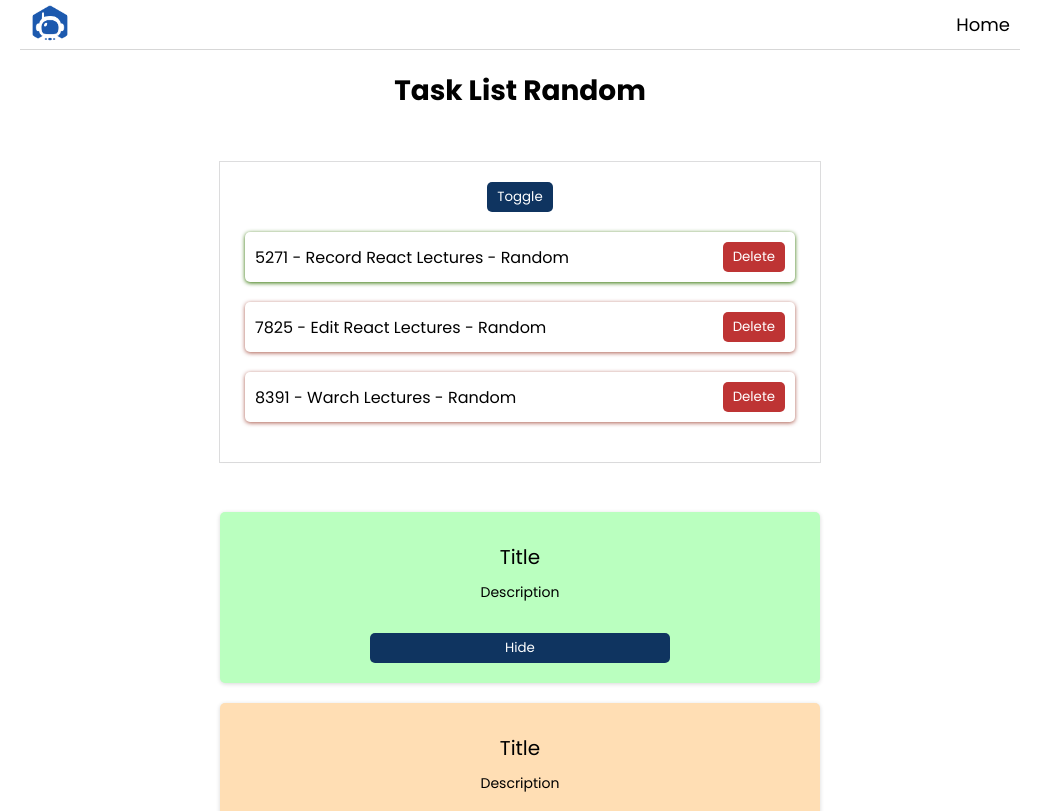
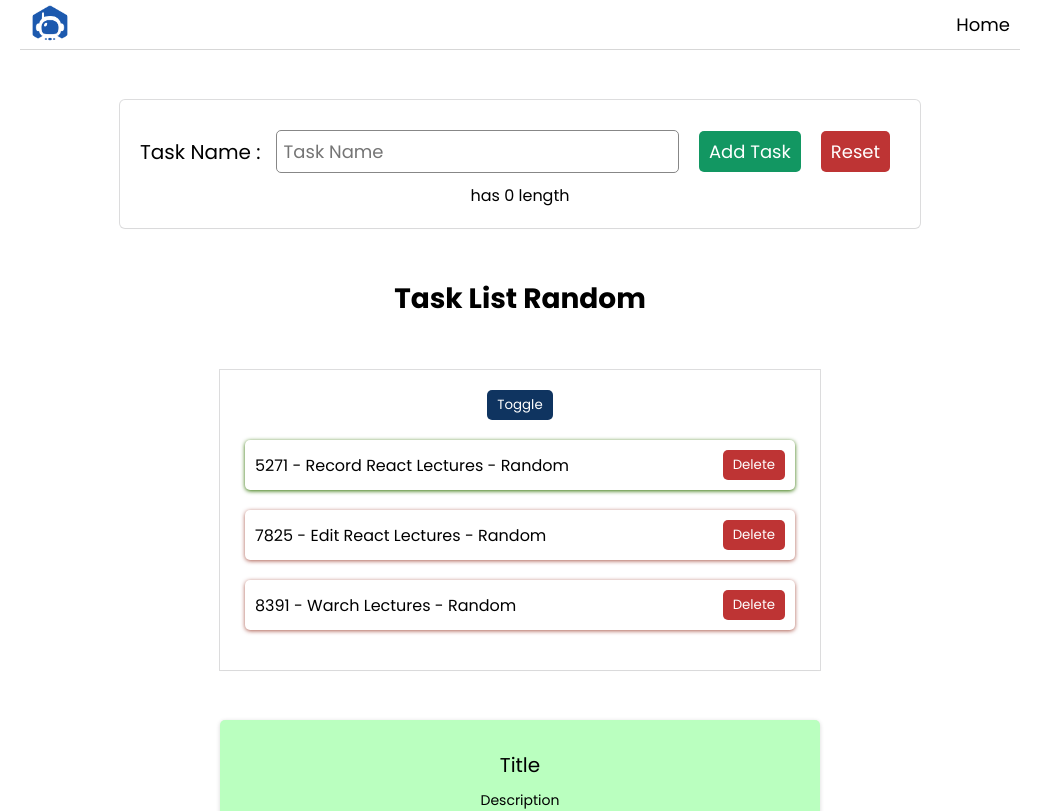
Before and after one commit to mfirmanakbar/taskmate, a React (Create React App) app: page / in a window 1280 px wide. Shown: the top 811 px of the page, without its empty margins (120-1160 px from the left). Built offline with nearby package versions, Linux system fonts and the light colour scheme.

Commit message:
add task

```diff
--- a/src/App.js
+++ b/src/App.js
@@ -2,6 +2,7 @@ import { Header } from './components/Header';
 import { TaskList } from './components/TaskList';
 import { Footer } from './components/Footer';
 import './App.css';
+import { AddTask } from './components/AddTask';
 
 function App() {
   const info = "Random";
@@ -9,6 +10,7 @@ function App() {
   return (
     <div className="App">
       <Header />
+      <AddTask />
       <TaskList title='Random' info={info}/>
       <Footer />
     </div>
--- /dev/null
+++ b/src/components/AddTask.css
@@ -0,0 +1,57 @@
+.addtask{
+    max-width: 800px;
+    margin: 50px auto;
+    padding: 20px;
+    box-shadow: rgba(0, 0, 0, 0.02) 0px 1px 3px 0px, rgba(27, 31, 35, 0.15) 0px 0px 0px 1px;
+    border-radius: 5px;
+}
+
+.addtask form{
+    display: flex;
+    justify-content: space-around;
+    align-items: center;
+    flex-wrap: wrap;
+}
+
+.addtask label{
+    font-size: 20px;
+    margin-right: 5px;
+}
+
+.addtask input{
+    font-size: 18px;
+    padding: 7px;
+    border: 1px solid #878787;
+    border-radius: 5px;
+    flex-grow: 1;
+    margin: 10px;
+}
+
+.addtask input:focus{
+    outline: none;
+}
+
+.addtask select{
+    font-size: 18px;
+    padding: 7px;
+    border-radius: 5px;
+    margin: 10px;
+    cursor: pointer;
+}
+
+.addtask button{
+    font-size: 18px;
+    padding: 7px 10px;
+    margin: 10px;
+    background-color: #129762;
+}
+
+.addtask .reset{
+    font-size: 18px;
+    padding: 7px 10px;
+    margin: 10px;
+    background-color: #be3434;
+    color: #FFFFFF;
+    border-radius: 5px;
+    cursor: pointer;
+}
--- /dev/null
+++ b/src/components/AddTask.js
@@ -0,0 +1,27 @@
+import { useState } from "react";
+import "./AddTask.css";
+
+export const AddTask = () => {
+    const [taskValue, setTaskValue] = useState("");
+
+    const handleChange = (event) => {
+        setTaskValue(event.target.value);
+    }
+
+    const handleReset = () => {
+        setTaskValue("");
+    }
+
+    return (
+        <section className="addtask">
+            <form>
+                <label htmlFor="task">Task Name : </label>
+                {/* <input onChange={(e) => setTaskValue(e.target.value)} type="text" name="task" id="task" placeholder="Task Name" autoComplete="off" /> */}
+                <input onChange={handleChange} type="text" name="task" id="task" placeholder="Task Name" autoComplete="off" value={taskValue} />
+                <button type="submit">Add Task</button>
+                <span onClick={handleReset} className="reset">Reset</span>
+            </form>
+            <p>{taskValue} has {taskValue.length} length</p>
+        </section>
+    )
+}
```
